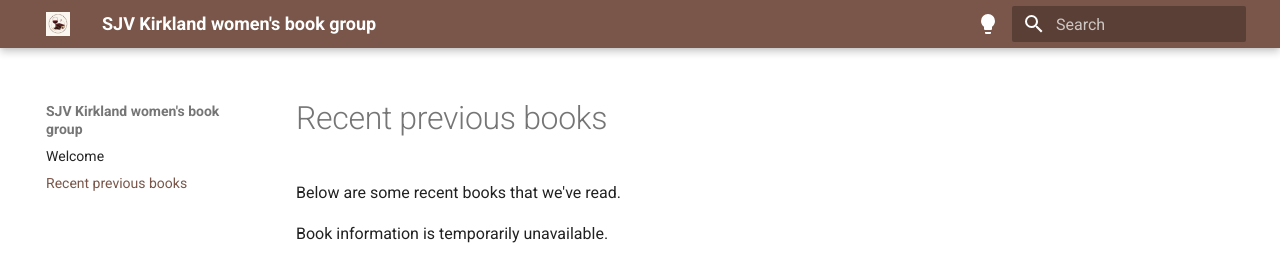
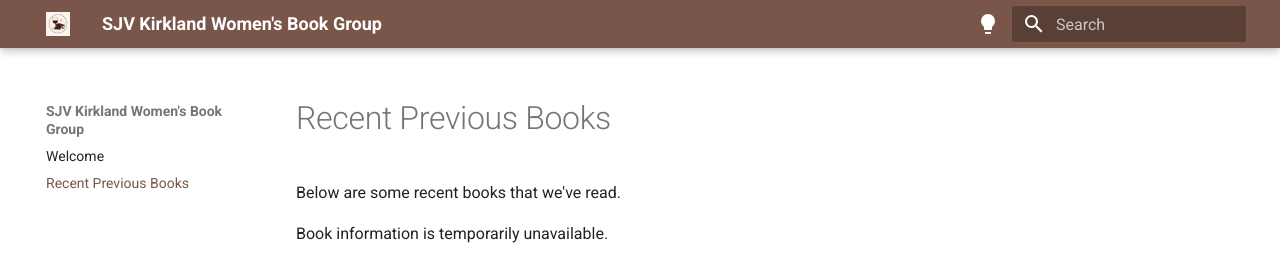
Before and after one commit to sjvkirkland/womens-book-group, an MkDocs documentation site: the page built from docs/previous-books.md, in a window 1280 px wide. Shown: the top 280 px of the page. Built offline with MkDocs 1.6.1 and Material for MkDocs 9.7.7, drawn with Linux system fonts in a browser that asks for light colours.

Commit message:
Chage to title case

```diff
--- a/docs/previous-books.md
+++ b/docs/previous-books.md
@@ -1,4 +1,4 @@
-# Recent previous books
+# Recent Previous Books
 
 Below are some recent books that we've read.
 
--- a/mkdocs.yml
+++ b/mkdocs.yml
@@ -1,6 +1,6 @@
 # project information
 
-site_name: SJV Kirkland women's book group
+site_name: SJV Kirkland Women's Book Group
 site_author: Angela Bartz
 site_url: https://sjvkirkland.github.io/womens-book-group/
 
@@ -57,4 +57,4 @@ extra_javascript:
 # Site navigation
 nav:
   - Welcome: index.md
-  - Recent previous books: previous-books.md
+  - Recent Previous Books: previous-books.md
```
Also changed, not shown: docs/index.md (+7 -7 lines).
